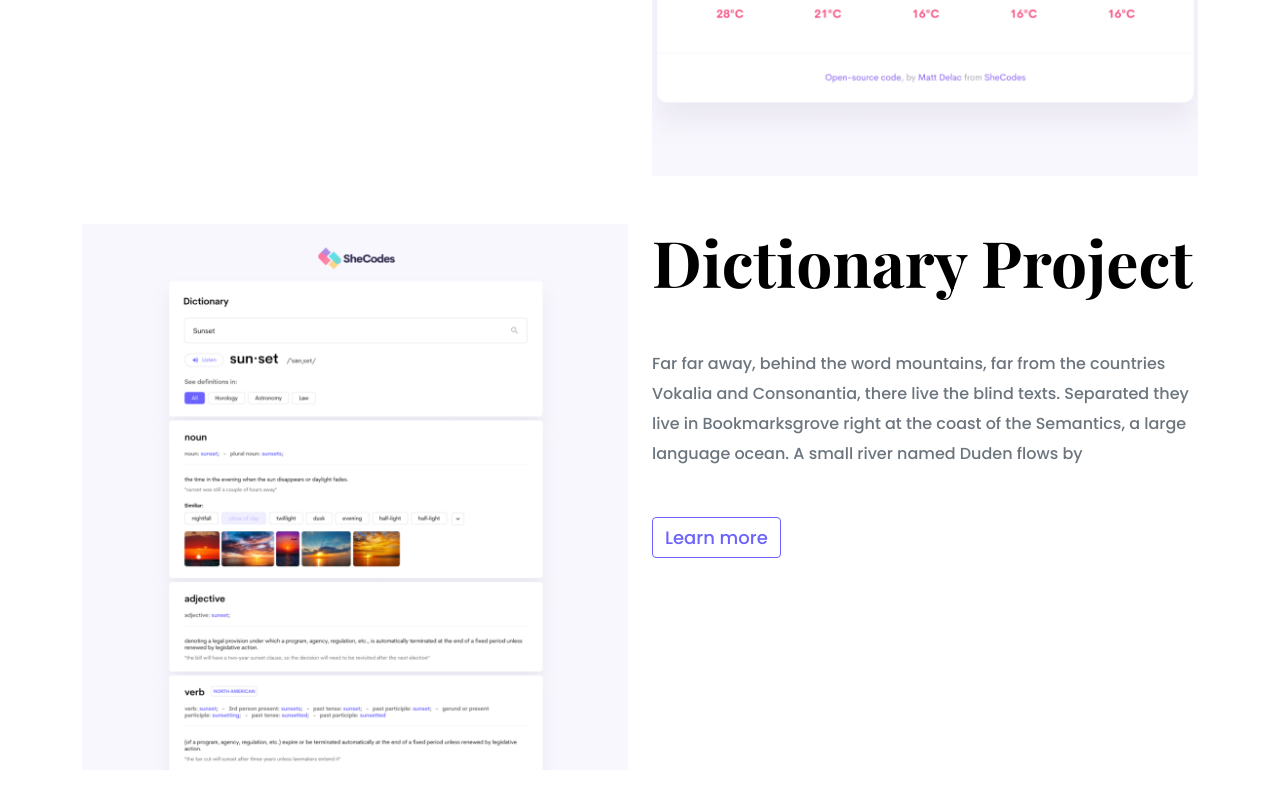
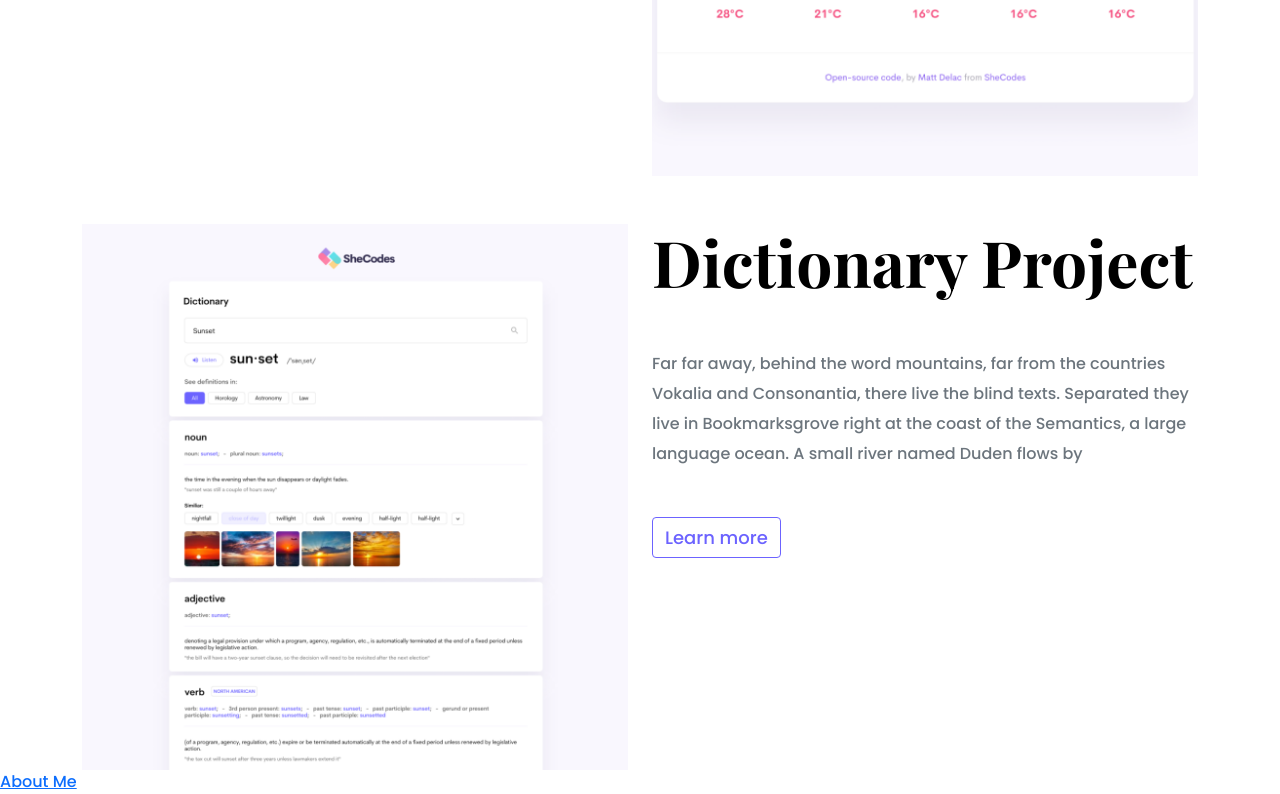
Before and after one commit to ruudyaa/portfolio-project, a plain HTML site: page index.html in a window 1280 px wide. Shown: the part 1769-2563 px from the top of the page. Before the commit the page ends 2539 px from the top, so only its background shows below. Drawn offline with nearby package versions, Linux system fonts and the light colour scheme.

Commit message:
Add link to another page.

```diff
--- a/index.html
+++ b/index.html
@@ -104,5 +104,6 @@
         </div>
       </div>
     </div>
+    <a href="about-me.html">About Me</a>
   </body>
 </html>
```
